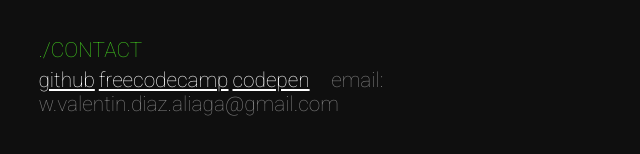
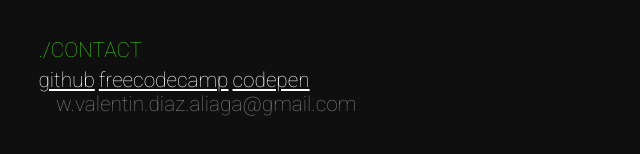
Before and after one commit to D173W/portfolio, a plain HTML site: page index.html in a window 1280 px wide. Shown: the part 398-552 px from the top of the page, 0-640 px from the left. Drawn offline with Linux system fonts and the light colour scheme.

Commit message:
Update index.html

```diff
--- a/index.html
+++ b/index.html
@@ -43,7 +43,7 @@ Web Design and Development. <span class="parpadea"><strong>▋</strong></p>
       <a id="profile-link" href="https://github.com/D173W" target="_blank">github</a>
       <a id="freecode"href="https://www.freecodecamp.org/713_valentin" target="_blank">freecodecamp</a>
       <a href="https://codepen.io/Alejo-Valent-n-D-AZ-ALIAGA" target="_blank">codepen</a>
-      <a id="mail">email: w.valentin.diaz.aliaga@gmail.com
+      <a id="mail">w.valentin.diaz.aliaga@gmail.com
 </a>
 
     </section>
```
